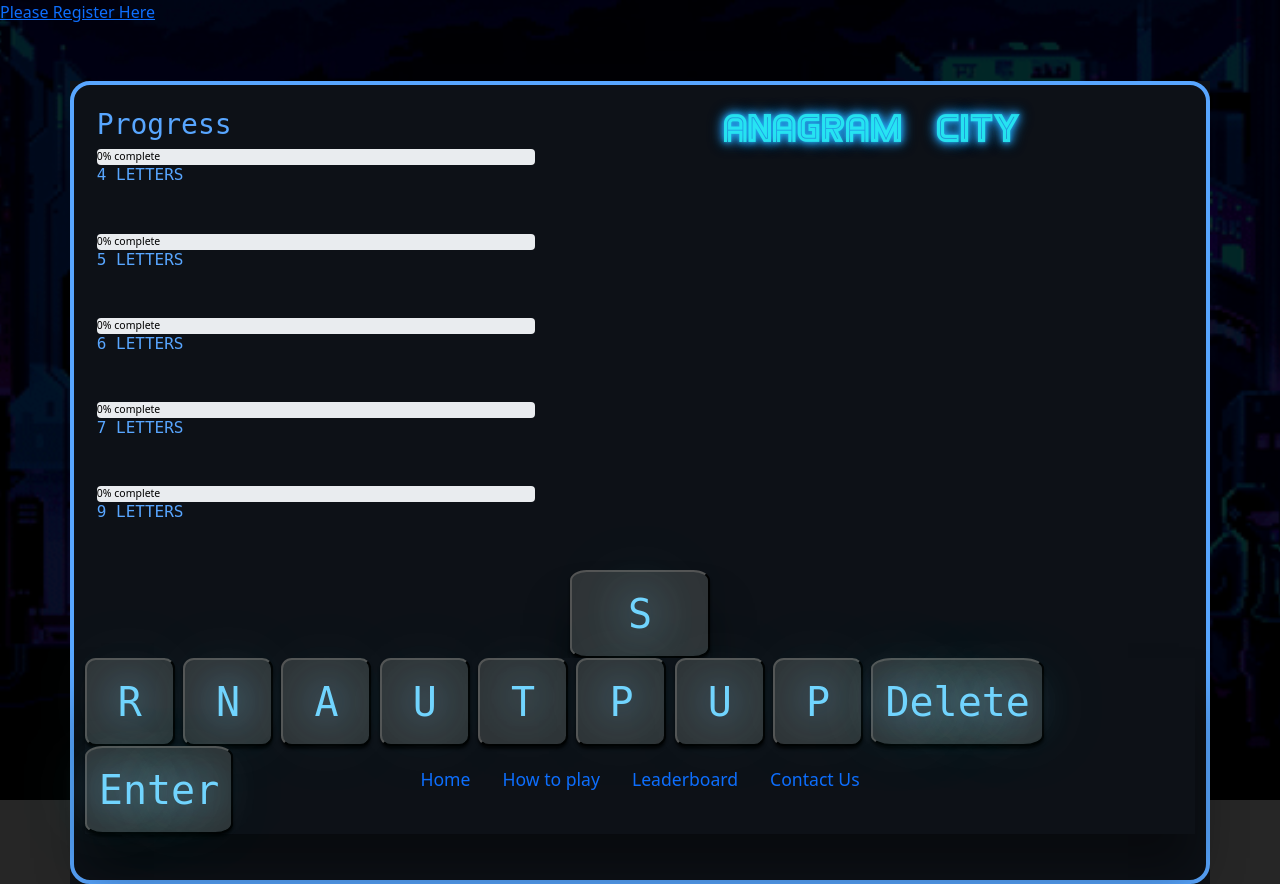
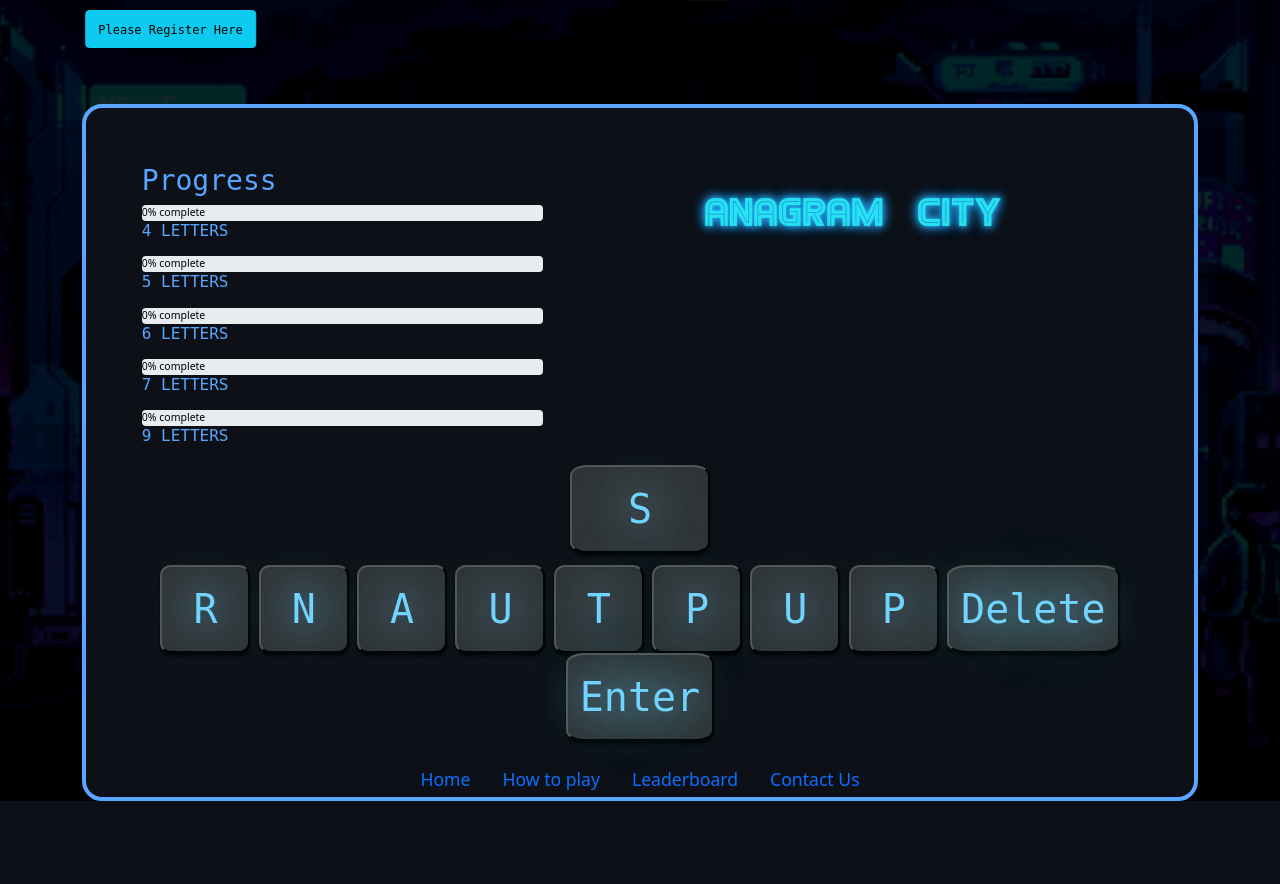
Before and after one commit to Tarnage/CITS3403-Project, a Flask app: page /game in a window 1280 px wide. After the commit the page ends 801 px from the top, so only its background shows below. Run offline with Flask 2, Linux system fonts and the light colour scheme.

Commit message:
style changes

```diff
--- a/app/static/assets/style/base.css
+++ b/app/static/assets/style/base.css
@@ -1,37 +1,21 @@
-/* * =============== General =============== * */
-
-h1, h2, h3, h4, h5, h6, legend {
-  color: #58a6ff;
-}
-
-label {
-  color: #c9d1d9;
-}
-
-/* ===== Font ===== */
-@font-face {
-  font-family: "Games";
-  src: url(../font/Games.ttf);
-}
-
 /* * =============== Animations =============== * */
 /* ===== Glows ===== */
 /* Sourced from w3schools Glowing Text "https://www.w3schools.com/howto/howto_css_glowing_text.asp" */
 @keyframes glow-1 {
   from {
     text-shadow:
-    0 0 10px #90d7e7, 0 0 20px #90d7e7,
-    0 0 30px #58a6ff, 0 0 40px #58a6ff,
-    0 0 50px #58a6ff, 0 0 60px #58a6ff,
-    0 0 70px #58a6ff;
+    0 0 3px #90d7e7, 0 0 5px #90d7e7,
+    0 0 10px #58a6ff, 0 0 15px #58a6ff,
+    0 0 20px #58a6ff, 0 0 25px #58a6ff,
+    0 0 30px #58a6ff;
   }
 
   to {
     text-shadow:
-    0 0 20px #90d7e7, 0 0 30px #90d7e7,
-    0 0 40px #90d7e7, 0 0 50px #90d7e7,
-    0 0 60px #90d7e7, 0 0 70px #90d7e7,
-    0 0 80px #90d7e7;
+    0 0 4px #90d7e7, 0 0 6px #90d7e7,
+    0 0 11px #90d7e7, 0 0 16px #58a6ff,
+    0 0 21px #58a6ff, 0 0 26px #58a6ff,
+    0 0 31px #58a6ff;
   }
 }
 @keyframes glow-2 {
@@ -52,9 +36,30 @@ label {
   }
 }
 
+/* * =============== General =============== * */
+
+h1, h2, h3, h4, h5, h6, legend {
+  color: #58a6ff;
+}
+
+label {
+  color: #c9d1d9;
+}
+
+/* ===== Font ===== */
+@font-face {
+  font-family: "Games";
+  src: url(../font/Games.ttf);
+}
+
+.games-font {
+  color: rgba(39, 238, 245, 0.85);
+  font-family: "Games", sans-serif;
+}
+
 /* * =============== Navbar =============== * */
 .nav-item {
-  font-size: 10px;
+  font-size: 8px;
   color: #58a6ff;
   transition: all 0s;
 }
@@ -81,30 +86,24 @@ label {
 
 /* * =============== Modal =============== * */
 /*TODO: ADD MODEL STYLES HERE*/
+h5 {
+  color: rgba(13, 17, 23, 1);
+  font-family: "Games", sans-serif;
+  position: absolute;
+  left: 50%;
+  transform: translateX(-50%);
+}
 
+.modal-content {
+  font-family: "Andalé Mono", monospace;
+}
 
 /*TODO: Update Navbar */
 /* * ============================================================ Responsive ============================================================ * */
 /* ===== Mobile First ===== */
-/* iPads & Tablets */
 @media only screen and (min-width: 481px) {
-
-}
-
-/* Small screens & laptops */
-@media only screen and (min-width: 769px) {
-
-}
-
-/* Desktop & large screens */
-@media only screen and (min-width: 1025px) {
   /* Nav */
   .nav-item {
-    font-size: 110%;
+    font-size: clamp(90%, 3vh, 110%);
   }
 }
-
-/* Extra large screens & Tvs */
-@media only screen and (min-width: 1201px) {
-
-}
--- a/app/static/assets/style/gameSytle.css
+++ b/app/static/assets/style/gameSytle.css
@@ -54,17 +54,24 @@
 /* * =============== General =============== * */
 body {
   background-color: black;
-  --slideInPB-time: 0.5s;
 }
 
-h3, h6, .keys, .btn-info {
-  font-family: Andalé Mono, monospace;
+h1 {
+  visibility: hidden;
+  height: 0px;
 }
 
 h4 {
   font-family: Games, sans-serif;
   font-size: 25px;
+}
+
+h3, h4, h6 {
   text-align: center;
+}
+
+h3, h6, .keys, .btn-info {
+  font-family: "Andalé Mono", monospace;
 }
 
 /* * =============== Page Format =============== * */
@@ -73,40 +80,39 @@ body {
   width: 100%;
   height: 100vh;
   /* GIF Image "https://opensea.io/assets/matic/0x2953399124f0cbb46d2cbacd8a89cf0599974963/60450985394250500379570173737850728793158825866208713302522449994820259676161/"*/
-  background: rgba(0, 0, 0, 0.85) url(../img/stock/neon_city.gif) no-repeat center;
+  background: rgba(0, 0, 0, 0.85) url(../img/stock/neon_city.gif) repeat-y center;
   background-blend-mode: multiply;
   background-size: cover;
 }
 
 .container {
-  background-color: rgba(13, 17, 23, 1);
   width: auto;
-  padding: 0%;
 }
 
 .game-box {
+  background-color: rgba(13, 17, 23, 1);
+  border-radius: 10px;
   align-items: center;
   margin-top: 5%;
   margin-bottom: -8%;
   padding: 2%;
-  padding-bottom: 4%;
-  border: 4px solid #58a6ff;
-  border-radius: 10px;
 }
 
 /* ===== Title ===== */
 .col-lg-7 h1 {
-  margin-top: 80px;
-  text-align: center;
-  color: rgba(39, 238, 245, 0.85);
-  font-family: "Games", sans-serif;
-  animation: glow-2 1s ease-in-out infinite alternate;
+  visibility: hidden;
+  height: 0px;
 }
 
 /* * =============== Stats =============== * */
 /* ===== Interface ===== */
 .stat-interface {
-  background-color: rgba(13, 17, 23, 1);
+  background-color: rgba(10, 14, 20, 1);
+  border-radius: 10px;
+
+  max-height: 70px;
+  overflow-y: scroll;
+  scroll-behavior: smooth;
 }
 
 /* ===== Progress Bars ===== */
@@ -121,8 +127,6 @@ body {
 .progress-words {
 	color: rgba(39, 238, 245, 0.85);
   width: inherit;
-  height: 25px;
-  overflow-y: scroll;
 }
 
 .stat-interface > div {
@@ -130,40 +134,40 @@ body {
 }
 
 .stat-interface #hide-four {
-  animation: var(--slideInPB-time) ease-out 0s slideInPB;
+  animation: 0.5s ease-out 0s slideInPB;
   animation-fill-mode: forwards;
 }
 
 .stat-interface #hide-five {
-  animation: var(--slideInPB-time) ease-out 0.1s slideInPB;
+  animation: 0.5s ease-out 0.1s slideInPB;
   animation-fill-mode: forwards;
 }
 
 .stat-interface #hide-six {
-  animation: var(--slideInPB-time) ease-out 0.2s slideInPB;
+  animation: 0.5s ease-out 0.2s slideInPB;
   animation-fill-mode: forwards;
 }
 
 .stat-interface #hide-seven {
-  animation: var(--slideInPB-time) ease-out 0.3s slideInPB;
+  animation: 0.5s ease-out 0.3s slideInPB;
   animation-fill-mode: forwards;
 }
 
 .stat-interface #hide-eight {
-  animation: var(--slideInPB-time) ease-out 0.4s slideInPB;
+  animation: 0.5s ease-out 0.4s slideInPB;
   animation-fill-mode: forwards;
 }
 
 .stat-interface #hide-nine {
-  animation: var(--slideInPB-time) ease-out 0.5s slideInPB;
+  animation: 0.5s ease-out 0.5s slideInPB;
   animation-fill-mode: forwards;
 }
 
 /* * =============== Guess Interface =============== * */
 .guess-interface {
+  max-height: 80px;
   display: grid;
   justify-content: center;
-  padding-top: 10%;
   /* align-content: center; */
 }
 
@@ -174,7 +178,7 @@ body {
   text-anchor: middle;
   letter-spacing: 4px;
   text-shadow: #054669 5px 5px 10px;
-  font-size: 50px;
+  font-size: 40px;
   min-height: 100px;
 
   /* Typing Animation */
@@ -182,13 +186,25 @@ body {
 }
 
 /* * =============== Button =============== * */
+/* ===== Register Button ===== */
+.register-button {
+  margin-top: 10px;
+  position: relative;
+  left: 50%;
+  transform: translateX(-50%);
+}
+
+.register-button span {
+  font-size: 9px;
+  font-family: "Andalé Mono", monospace;
+}
+
 /* ===== Submit Score ===== */
-.btn-info {
+.submitscore-button {
   font-size: 13px;
   position: absolute;
   align-content: center;
   bottom: 2%;
-  border: none;
   border-radius: 5px;
   background: #58a6ff;
   cursor: pointer;
@@ -196,7 +212,7 @@ body {
 }
 
 /* ===== Hover ===== */
-.btn-info:hover {
+.submitscore-button:hover {
   background-color: #c3f1f7;
   box-shadow: 0 5px 15px 	rgba(195, 241, 247, 0.2);
   width: 7.5%;
@@ -210,10 +226,12 @@ body {
   flex-direction: row;
   font-weight: bolder;
   font-size: 2em;
-  box-shadow: 0px 40px 45px rgba(0, 0, 0, .4);
+  display: inline-block;
+  margin-top: 10%;
 }
 
 .keyboard-container {
+  text-align: center;
   align-content: center;
   max-width: fit-content;
 }
@@ -239,6 +257,7 @@ body {
 .main-tile {
   background-color: #2F3336;
   width: 120px;
+  margin-bottom: -20%;
 }
 
 .keys[disabled] {
@@ -265,27 +284,24 @@ body {
 /* ===== Mobile First ===== */
 /* iPads & Tablets */
 @media only screen and (min-width: 481px) {
-
-}
-
-/* Small screens & laptops */
-@media only screen and (min-width: 769px) {
-
-}
-
-/* Desktop & large screens */
-@media only screen and (min-width: 1025px) {
   /* Text */
   h4 {
     margin-top: 4px;
   }
 
+  h3, h6 {
+    text-align: left;
+  }
+
   .col-lg-7 h1 {
-    margin-top: 0px;
+    margin-top: 5%;
+    text-align: center;
+    animation: glow-2 1s ease-in-out infinite alternate;
+    visibility: visible;
+    height: auto;
   }
 
   .keys {
-    font-size: 200p;
     width: fit-content;
     min-width: 90px;
   }
@@ -296,11 +312,25 @@ body {
 
   /* Page Format */
   .game-box {
+    background-clip: border-box;
+    border: 4px solid #58a6ff;
+    padding: 5%;
     margin-bottom: 8%;
     border-radius: 20px;
   }
 
+  /* Stat Interface */
+  .stat-interface {
+    background-color: rgba(13, 17, 23, 1);
+    max-height: none;
+    overflow-y: hidden;
+  }
+
   /* Guess Interface */
+  .current-guess {
+    font-size: 50px;
+  }
+
   .progress > small {
     visibility: visible;
   }
@@ -321,13 +351,29 @@ body {
   }
 
   /* Button */
-  .btn-info {
+  .register-button {
+    margin-top: 10px;
+    position: relative;
+    left: 0%;
+    transform: translateX(50%);
+  }
+
+  .register-button span {
+    font-size: 12px;
+  }
+
+  .submitscore-button {
     right: 5%;
     bottom: 5%;
   }
 
-  .btn-info:hover {
+  .submitscore-button:hover {
     width: 7.5%;
+  }
+
+  /* Keyboard */
+  .keyboard {
+    margin-top: 3%;
   }
 
   /* Nav */
@@ -335,8 +381,3 @@ body {
     font-size: 110%;
   }
 }
-
-/* Extra large screens & Tvs */
-@media only screen and (min-width: 1201px) {
-
-}
--- a/app/static/assets/style/stats.css
+++ b/app/static/assets/style/stats.css
@@ -10,7 +10,7 @@ body {
   width: 100%;
   height: 100vh;
   /* GIF Image "https://opensea.io/assets/matic/0x2953399124f0cbb46d2cbacd8a89cf0599974963/60450985394250500379570173737850728793158825866208713302522449994820259676161/"*/
-  background: rgba(0, 0, 0, 0.92) url(../img/stock/neon_city.gif) no-repeat center;
+  background: rgba(0, 0, 0, 0.92) url(../img/stock/neon_city.gif) repeat-y center;
   background-blend-mode: multiply;
   background-size: cover;
   background-repeat: repeat-y;
--- a/app/templates/base.html
+++ b/app/templates/base.html
@@ -67,11 +67,13 @@
     </li>
     {% if current_user.is_authenticated %}
     <li class="nav-item">
-			<a id="logout" class="nav-link" aria-current="page" href="{{ url_for('logout') }}"><span>Logout</span></a>
+      <a class="nav-link" aria-current="page" href="{{ url_for('logout') }}"><span>Logout</span></a>
     </li>
     {% endif %}
 
   </ul>
+  </body>
+
   <!-- Modal -->
   <!-- Same modal exists in game.html -->
   <div class="modal fade" id="how-to-play-modal" tabindex="-1"  aria-hidden="true">
@@ -86,6 +88,7 @@
             <li>Your goal is to create as many words of 4 letters or more as possible, using each letter once only. </li>
             <li>Every word must include the main letter. </li>
             <li>There will be one word that uses all 9 letters. </li>
+            <li>Words do not begin with vowels. </li>
           </ul>
         </div>
         <div class="modal-footer">
--- a/app/templates/contacts.html
+++ b/app/templates/contacts.html
@@ -19,7 +19,7 @@
     <!-- TODO: implement form via form-wtf chapter 3 of the mega flak tutorial  -->
     <div class="container-fluid contact-form">
         <form method="post">
-            <h3>Drop Us a Message</h3>
+            <h3 class="games-font">Drop Us a Message</h3>
         <div class="row">
                 <div class="col-md-6">
                     <div class="form-group">
--- a/app/templates/game.html
+++ b/app/templates/game.html
@@ -17,7 +17,7 @@
 {% if user %}
   <h4 id="welcome">Welcome back {{ current_user.username }} {{ score }}</h4>
 {% else %}
-  <a href="{{ url_for('register') }}">Please Register Here</a>
+<button type="submit" class="btn btn-info register-button" formaction="{{ url_for('register') }}"><span>Please Register Here</span></button><br>
 {% endif %}
 
   <div class="container" >
@@ -95,7 +95,7 @@
 
         <div class="col-lg-7">
           <div>
-            <h1>Anagram-City</h1>
+            <h1 class="games-font">Anagram-City</h1>
           </div>
           <div class="guess-interface">
             <div class="current-guess" id="current-guess" contentEditable="false" data-text=></div>
@@ -133,7 +133,7 @@
       <br>
       <div class="row">
         <div class="container submit-container">
-          <button class="btn btn-lg btn-info" onclick="submitScore()">Submit Score</button>
+          <button class="btn btn-lg btn-info submitscore-button" onclick="submitScore()">Submit Score</button>
         </div>
       </div>
       {% endif %}
--- a/app/templates/index.html
+++ b/app/templates/index.html
@@ -19,8 +19,8 @@
       <!-- Header -->
       <div class="jumbotron">
         <div class="container c-container">
-          <h1 class="display-4">Welcome to</h1>
-          <h1 id="title" class="titleGame">Anagram-City!</h1>
+          <h1 class="display-4 games-font">Welcome to</h1>
+          <h1 class="titleGame games-font">Anagram-City!</h1>
         </div>
       </div>
 
@@ -30,7 +30,7 @@
           <div class="loginForm">
               <form id="loginDetails" action="" method="post" novalidate>
                 {{ form.hidden_tag() }}
-                <h3>Login</h3>
+                <h3 class="games-font">Login</h3>
                 <div class="form-group">
                   {{ form.username(size=32, class="form-control", id="uName", placeholder="Username") }}
                   {% if form.username.errors %}
--- a/app/templates/stats.html
+++ b/app/templates/stats.html
@@ -47,7 +47,7 @@
 {% endif %}
 
   <div class="jumbotron text-center">
-    <h1>World Leaderboard</h1>
+    <h1 class="games-font">World Leaderboard</h1>
   </div>
 
   <div class="container-fluid content">
```
Also changed, not shown: app/static/assets/style/contactsStyle.css (+7 -8 lines), app/static/assets/style/indexStyle.css (+58 -75 lines), app/static/assets/style/registerStyle.css (added, +54 -0 lines), app/templates/register.html (+1 -7 lines). Lines whose indentation alone changed are shown as unchanged.
